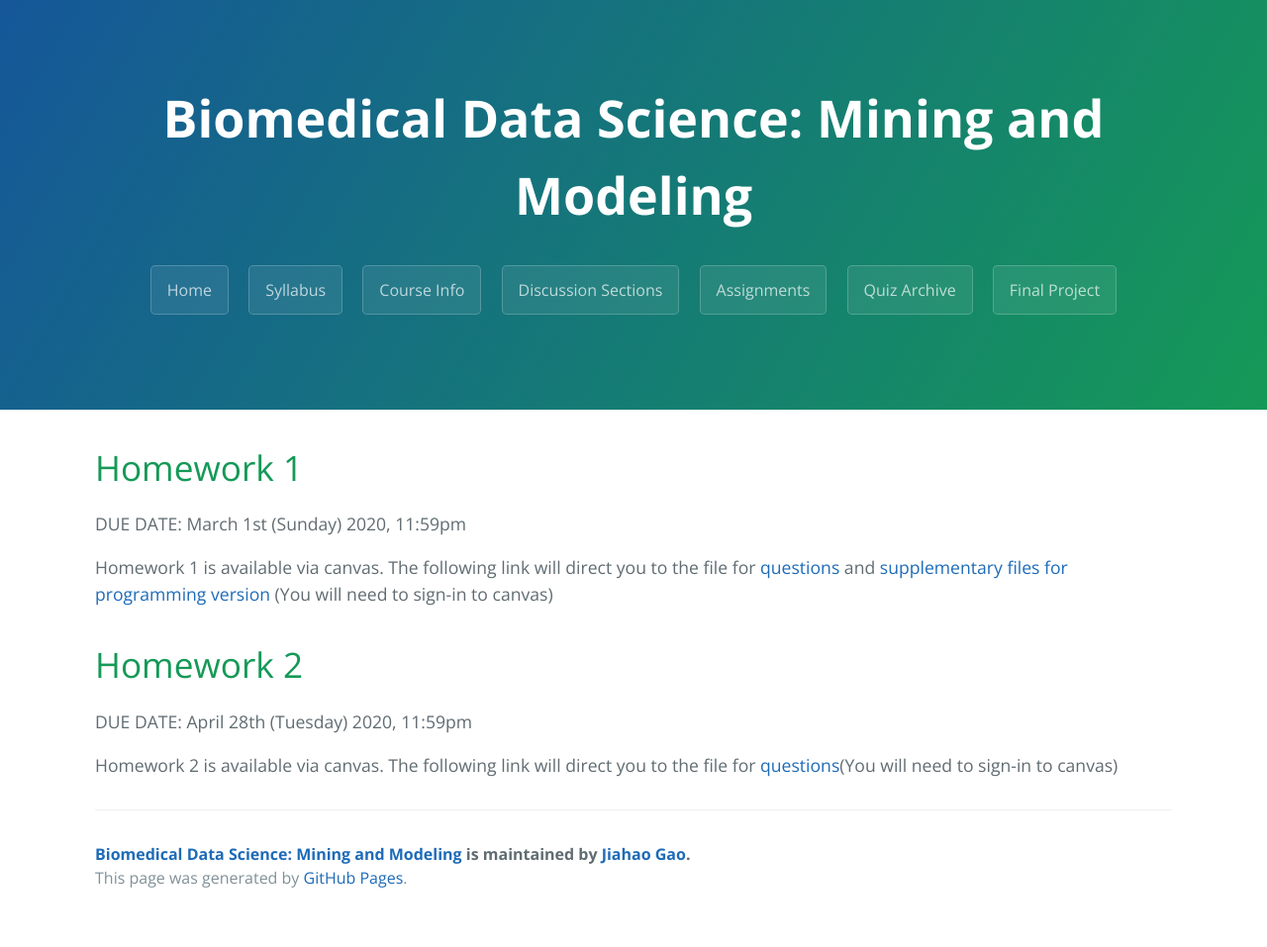
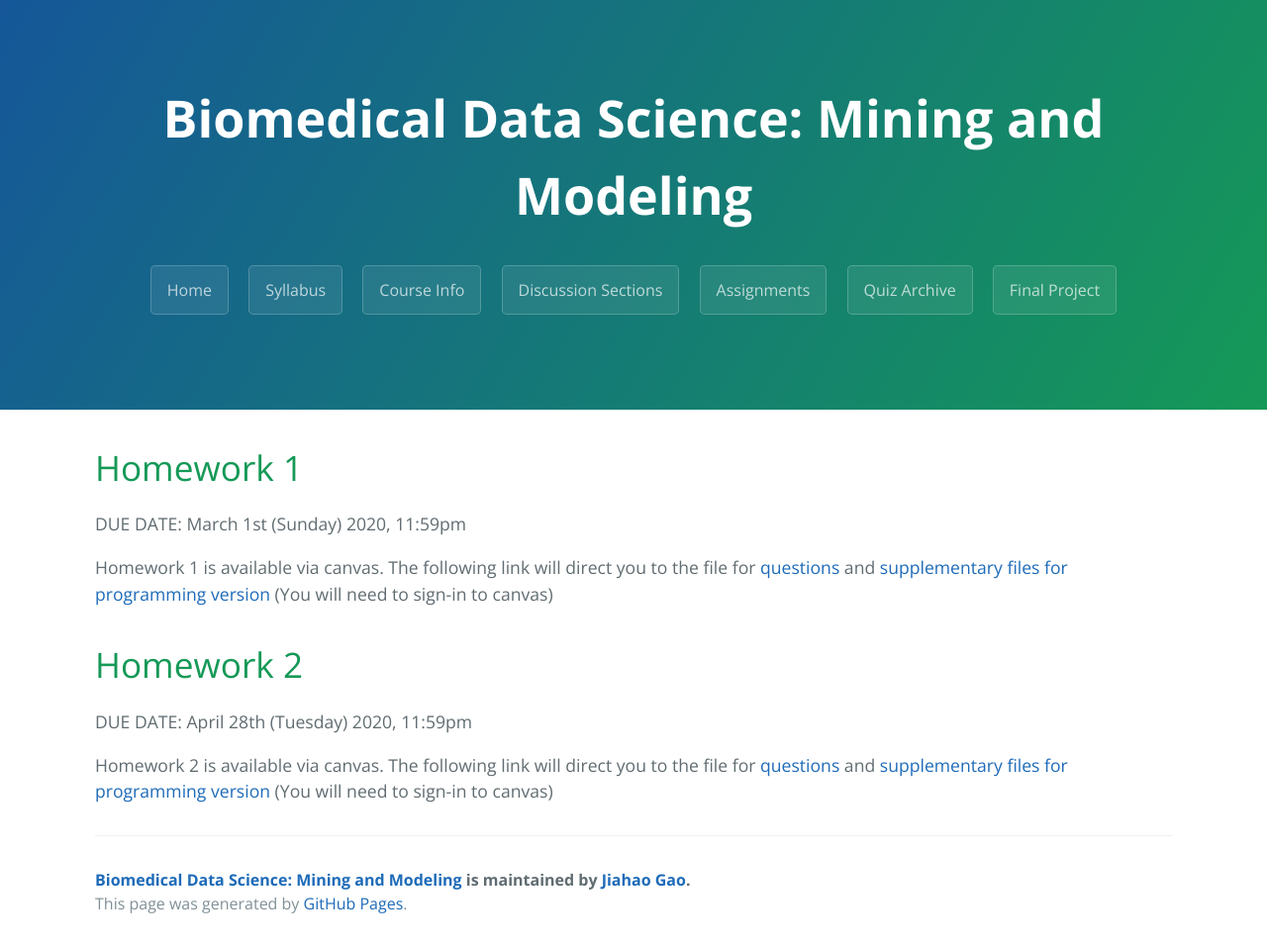
Before and after one commit to gersteinlab/cbb752b20, a Jekyll site: the page built from assignments.md, in a window 1280 px wide. Shown: the whole page at 99% size. Built offline with Jekyll 4.4.1, drawn with Linux system fonts in a browser that asks for light colours; before the commit the page ends 931 px from its top, so only the background shows below that.

Commit message:
Update assignments.md

```diff
--- a/assignments.md
+++ b/assignments.md
@@ -15,4 +15,4 @@ The following link will direct you to the file for [questions](https://yale.inst
 DUE DATE: April 28th (Tuesday) 2020, 11:59pm
 
 Homework 2 is available via canvas.
-The following link will direct you to the file for [questions](https://yale.instructure.com/files/3795296/download?download_frd=1)(You will need to sign-in to canvas)
+The following link will direct you to the file for [questions](https://yale.instructure.com/files/3795296/download?download_frd=1) and [supplementary files for programming version](https://yale.instructure.com/files/3795283/download?download_frd=1) (You will need to sign-in to canvas)
```
